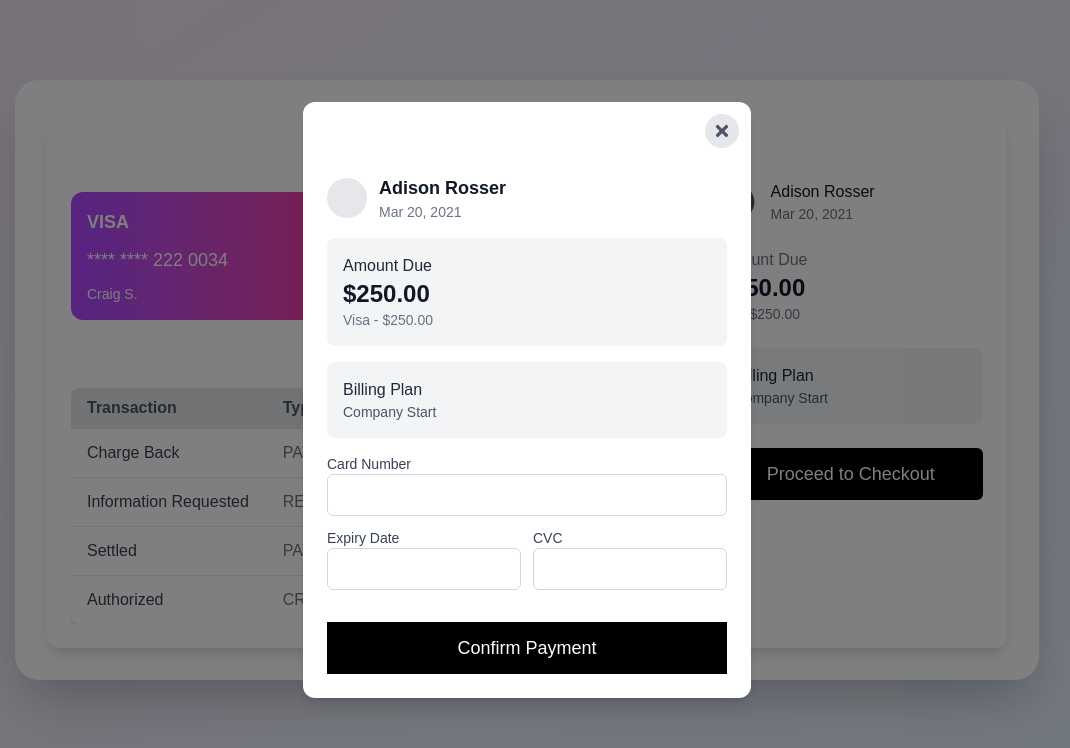
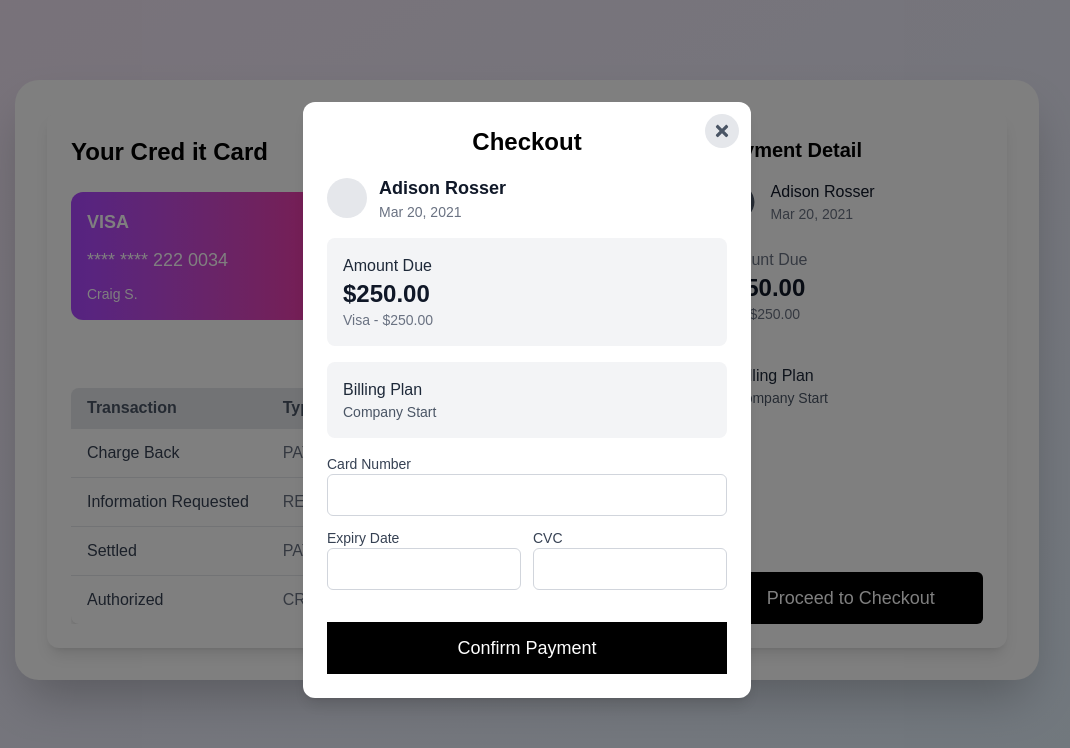
Before and after one commit to ashiqur-russel/On-Book-Client, a React (Vite) app: page /payment in a window 1280 px wide. Both pictures are taken after a click on the button "Proceed to Checkout". Shown: the top 748 px of the page, without its empty margins (113-1183 px from the left). Built offline with nearby package versions, Linux system fonts and the light colour scheme; a web font is replaced by a local one.

Commit message:
Refactor payment component

```diff
--- /dev/null
+++ b/src/components/Dashboard/Payment/CardInfo.tsx
@@ -0,0 +1,21 @@
+const CardInfo = () => {
+  return (
+    <div className="grid grid-cols-1 md:grid-cols-2 lg:grid-cols-2 gap-6 mt-6">
+      {/* Primary Card */}
+      <div className="w-full min-h-[8rem] bg-gradient-to-r from-purple-500 to-pink-500 text-white p-4 rounded-xl flex flex-col justify-between">
+        <h3 className="text-lg font-bold">VISA</h3>
+        <p className="text-lg">**** **** 222 0034</p>
+        <p className="text-sm">Craig S.</p>
+      </div>
+
+      {/* Secondary Card */}
+      <div className="w-full min-h-[8rem] bg-gray-100 p-4 rounded-xl flex flex-col justify-between">
+        <h3 className="text-lg font-bold text-gray-700">VISA</h3>
+        <p className="text-lg text-gray-700">**** **** 002 0329</p>
+        <p className="text-sm text-gray-600">Craig S.</p>
+      </div>
+    </div>
+  );
+};
+
+export default CardInfo;
--- a/src/components/Dashboard/Payment/Payment.tsx
+++ b/src/components/Dashboard/Payment/Payment.tsx
@@ -1,7 +1,10 @@
 import { useState } from "react";
-import { FaEllipsisH, FaUserCircle } from "react-icons/fa";
 import CheckoutModal from "./CheckoutModal";
+import CardInfo from "./CardInfo";
+import PaymentDetails from "./PaymentDetails";
+import PaymentInfo from "./PaymentInfo";
 
+// Define payment data
 const payments = [
   {
     id: 1,
@@ -42,98 +45,19 @@ const Payment = () => {
 
   return (
     <div className="min-h-screen bg-gradient-to-br from-[#f3e5f5] to-[#e3f2fd] flex flex-col items-center py-10 px-4">
-      {/* Main Content */}
       <div className="w-full max-w-5xl mt-10 bg-white p-8 rounded-3xl shadow-2xl flex flex-col md:flex-row gap-6">
-        {/* Credit Card Section */}
         <div className="w-full md:w-2/3 bg-white p-6 rounded-xl shadow-lg">
-          <h2 className="text-2xl font-semibold">Your Credit Card</h2>
+          <h2 className="text-2xl text-black font-semibold">
+            Your Cred it Card
+          </h2>
 
-          {/* Credit Cards */}
-          <div className="grid grid-cols-1 md:grid-cols-2 lg:grid-cols-2 gap-6 mt-6">
-            {/* Primary Card */}
-            <div className="w-full min-h-[8rem] bg-gradient-to-r from-purple-500 to-pink-500 text-white p-4 rounded-xl flex flex-col justify-between">
-              <h3 className="text-lg font-bold">VISA</h3>
-              <p className="text-lg">**** **** 222 0034</p>
-              <p className="text-sm">Craig S.</p>
-            </div>
-
-            {/* Secondary Card */}
-            <div className="w-full min-h-[8rem] bg-gray-100 p-4 rounded-xl flex flex-col justify-between">
-              <h3 className="text-lg font-bold text-gray-700">VISA</h3>
-              <p className="text-lg text-gray-700">**** **** 002 0329</p>
-              <p className="text-sm text-gray-600">Craig S.</p>
-            </div>
-          </div>
-
-          {/* Recent Payments Table */}
-          <h3 className="text-lg font-semibold mt-6">Recent Payment</h3>
-          <div className="mt-4 overflow-x-auto">
-            <table className="w-full border-collapse rounded-lg overflow-hidden bg-white shadow-md">
-              <thead className="bg-gray-200 text-gray-600 text-left">
-                <tr>
-                  <th className="px-4 py-2">Transaction</th>
-                  <th className="px-4 py-2">Type</th>
-                  <th className="px-4 py-2">Date</th>
-                  <th className="px-4 py-2 text-right">Amount</th>
-                  <th className="px-4 py-2"></th>
-                </tr>
-              </thead>
-              <tbody>
-                {payments.map((payment) => (
-                  <tr
-                    key={payment.id}
-                    className="border-t border-gray-200 hover:bg-gray-100"
-                  >
-                    <td className="px-4 py-3 text-gray-700">{payment.name}</td>
-                    <td className="px-4 py-3 text-gray-500">{payment.type}</td>
-                    <td className="px-4 py-3 text-gray-500">{payment.date}</td>
-                    <td
-                      className={`px-4 py-3 font-medium text-right ${payment.statusColor}`}
-                    >
-                      {payment.amount}
-                    </td>
-                    <td className="px-4 py-3 text-right">
-                      <FaEllipsisH className="text-gray-500 cursor-pointer" />
-                    </td>
-                  </tr>
-                ))}
-              </tbody>
-            </table>
-          </div>
+          <CardInfo />
+          <PaymentDetails payments={payments} />
         </div>
-
-        {/* Payment Details + Checkout Button */}
-        <div className="w-full md:w-1/3 bg-white p-6 rounded-xl shadow-lg">
-          <h2 className="text-xl font-semibold">Payment Detail</h2>
-          <div className="mt-4 flex items-center space-x-4">
-            <FaUserCircle className="text-4xl text-gray-600" />
-            <div>
-              <h3 className="text-gray-900 font-medium">Adison Rosser</h3>
-              <p className="text-gray-500 text-sm">Mar 20, 2021</p>
-            </div>
-          </div>
-
-          <div className="mt-6">
-            <p className="text-gray-500">Amount Due</p>
-            <p className="text-2xl font-bold text-gray-900">$250.00</p>
-            <p className="text-gray-500 text-sm">Visa $250.00</p>
-          </div>
-
-          <div className="mt-6 bg-gray-100 p-4 rounded-lg">
-            <h3 className="font-medium text-gray-800">Billing Plan</h3>
-            <p className="text-gray-600 text-sm">Company Start</p>
-          </div>
-
-          {/* Checkout Button */}
-          <button
-            onClick={() => setShowModal(true)}
-            className="mt-6 bg-black text-white w-full py-3 rounded-md hover:bg-gray-800 transition text-lg"
-          >
-            Proceed to Checkout
-          </button>
-        </div>
+        <PaymentInfo onCheckout={() => setShowModal(true)} />
       </div>
 
+      {/* Checkout Modal */}
       {showModal && <CheckoutModal onClose={() => setShowModal(false)} />}
     </div>
   );
--- /dev/null
+++ b/src/components/Dashboard/Payment/PaymentDetails.tsx
@@ -0,0 +1,59 @@
+import { FaEllipsisH } from "react-icons/fa";
+
+// Define TypeScript type for payments
+interface Payment {
+  id: number;
+  name: string;
+  type: string;
+  date: string;
+  amount: string;
+  statusColor: string;
+}
+
+interface PaymentDetailsProps {
+  payments: Payment[];
+}
+
+const PaymentDetails: React.FC<PaymentDetailsProps> = ({ payments }) => {
+  return (
+    <>
+      {/* Recent Payments Table */}
+      <h3 className="text-lg font-semibold mt-6">Recent Payment</h3>
+      <div className="mt-4 overflow-x-auto">
+        <table className="w-full border-collapse rounded-lg overflow-hidden bg-white shadow-md">
+          <thead className="bg-gray-200 text-gray-600 text-left">
+            <tr>
+              <th className="px-4 py-2">Transaction</th>
+              <th className="px-4 py-2">Type</th>
+              <th className="px-4 py-2">Date</th>
+              <th className="px-4 py-2 text-right">Amount</th>
+              <th className="px-4 py-2"></th>
+            </tr>
+          </thead>
+          <tbody>
+            {payments.map((payment) => (
+              <tr
+                key={payment.id}
+                className="border-t border-gray-200 hover:bg-gray-100"
+              >
+                <td className="px-4 py-3 text-gray-700">{payment.name}</td>
+                <td className="px-4 py-3 text-gray-500">{payment.type}</td>
+                <td className="px-4 py-3 text-gray-500">{payment.date}</td>
+                <td
+                  className={`px-4 py-3 font-medium text-right ${payment.statusColor}`}
+                >
+                  {payment.amount}
+                </td>
+                <td className="px-4 py-3 text-right">
+                  <FaEllipsisH className="text-gray-500 cursor-pointer" />
+                </td>
+              </tr>
+            ))}
+          </tbody>
+        </table>
+      </div>
+    </>
+  );
+};
+
+export default PaymentDetails;
--- /dev/null
+++ b/src/components/Dashboard/Payment/PaymentInfo.tsx
@@ -0,0 +1,45 @@
+import { FaUserCircle } from "react-icons/fa";
+
+interface PaymentInfoProps {
+  onCheckout: () => void;
+}
+
+const PaymentInfo: React.FC<PaymentInfoProps> = ({ onCheckout }) => {
+  return (
+    <div className="w-full md:w-1/3 bg-white p-6 rounded-xl shadow-lg flex flex-col min-h-full">
+      <h2 className="text-xl font-semibold text-black">Payment Detail</h2>
+
+      {/* User Info */}
+      <div className="mt-4 flex items-center space-x-4">
+        <FaUserCircle className="text-4xl text-gray-600" />
+        <div>
+          <h3 className="text-gray-900 font-medium">Adison Rosser</h3>
+          <p className="text-gray-500 text-sm">Mar 20, 2021</p>
+        </div>
+      </div>
+
+      {/* Amount Due */}
+      <div className="mt-6">
+        <p className="text-gray-500">Amount Due</p>
+        <p className="text-2xl font-bold text-gray-900">$250.00</p>
+        <p className="text-gray-500 text-sm">Visa $250.00</p>
+      </div>
+
+      {/* Billing Plan */}
+      <div className="mt-6 p-4 rounded-lg flex-grow">
+        <h3 className="font-medium text-gray-800">Billing Plan</h3>
+        <p className="text-gray-600 text-sm">Company Start</p>
+      </div>
+
+      {/* Checkout Button - Stays at Bottom */}
+      <button
+        onClick={onCheckout}
+        className="mt-auto bg-black text-white w-full py-3 rounded-md hover:bg-gray-800 transition text-lg"
+      >
+        Proceed to Checkout
+      </button>
+    </div>
+  );
+};
+
+export default PaymentInfo;
--- /dev/null
+++ b/src/components/Dashboard/Payment/UserInfo.tsx
@@ -0,0 +1,13 @@
+const UserInfo = () => {
+  return (
+    <div className="flex items-center space-x-3 mb-4">
+      <div className="w-10 h-10 bg-gray-200 rounded-full"></div>
+      <div>
+        <h3 className="text-lg font-semibold text-gray-900">Adison Rosser</h3>
+        <p className="text-gray-500 text-sm">Mar 20, 2021</p>
+      </div>
+    </div>
+  );
+};
+
+export default UserInfo;
--- a/src/components/utils/OnModal.tsx
+++ b/src/components/utils/OnModal.tsx
@@ -47,7 +47,9 @@ const OnModal: React.FC<ModalProps> = ({
         </button>
 
         {/* Title */}
-        <h2 className="text-2xl font-bold text-center mb-4">{title}</h2>
+        <h2 className="text-2xl font-bold text-black text-center mb-4">
+          {title}
+        </h2>
 
         {/* Modal Content */}
         <div className="mb-4">{content}</div>
```
